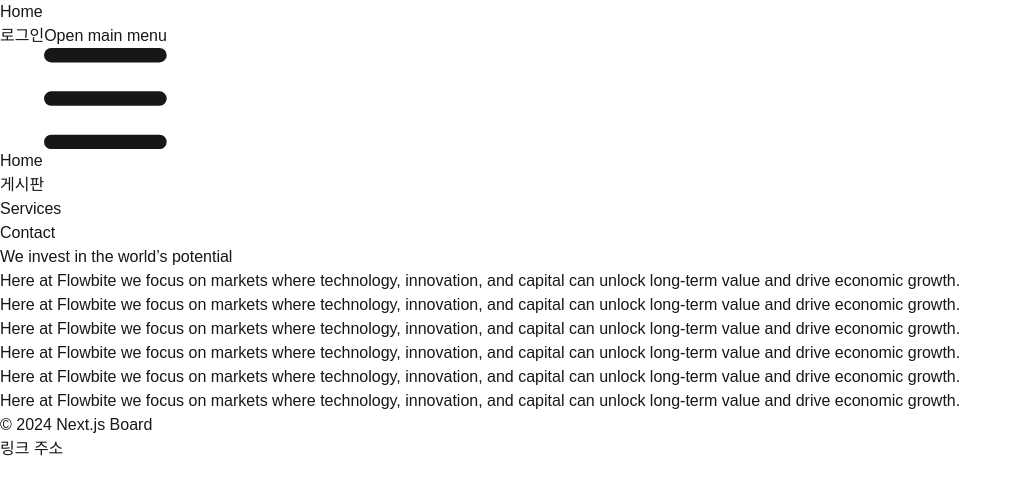
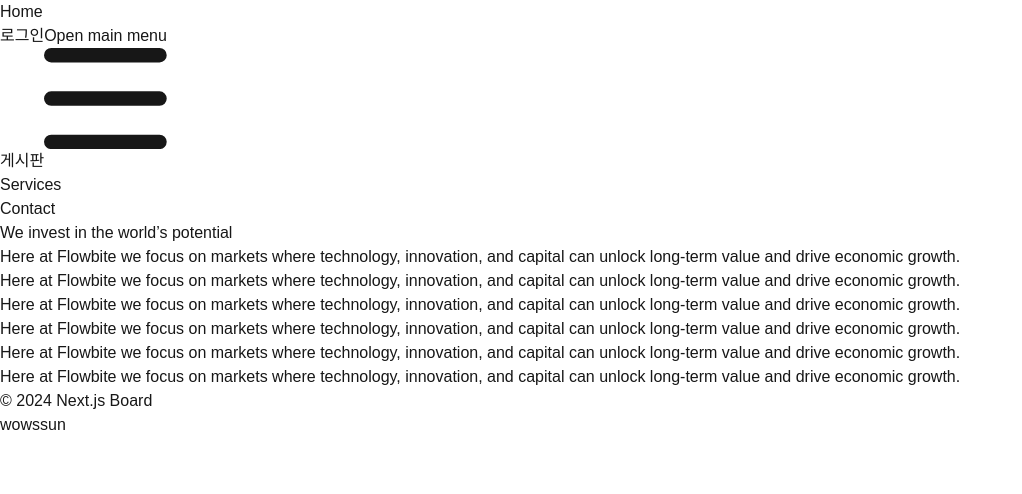
Before and after one commit to wowssun/next-board, a Next.js app: page / in a window 1280 px wide. Shown: the top 494 px of the page, without its empty margins (0-1022 px from the left). Built offline with nearby package versions, Linux system fonts and the light colour scheme; a web font is replaced by a local one.

Commit message:
⚡️ Improve peformance

```diff
--- a/package.json
+++ b/package.json
@@ -15,7 +15,8 @@
     "react": "^18",
     "react-dom": "^18",
     "react-markdown": "^9.0.1",
-    "react-router-dom": "^6.27.0"
+    "react-router-dom": "^6.27.0",
+    "sweetalert2": "^11.14.3"
   },
   "devDependencies": {
     "@types/node": "22.7.5",
--- a/src/app/board/edit/[id]/page.js
+++ b/src/app/board/edit/[id]/page.js
@@ -45,7 +45,7 @@ export default async function Page({ params, searchParams }) {
                             <label htmlFor="content" className="block mb-2 text-sm font-medium text-gray-900 dark:text-gray-400">본문</label>
                             <textarea id="content"
                             name="content"
-                            rows="6"
+                            rows={6}
                             defaultValue={post.content}
                             className="block p-2.5 w-full text-sm text-gray-900 bg-gray-50 rounded-lg shadow-sm border border-gray-300 focus:ring-primary-500 focus:border-primary-500 dark:bg-gray-700 dark:border-gray-600 dark:placeholder-gray-400 dark:text-white dark:focus:ring-primary-500 dark:focus:border-primary-500" ></textarea>
                         </div>
--- a/src/app/board/write/page.js
+++ b/src/app/board/write/page.tsx
@@ -21,7 +21,7 @@ export default function Page() {
                         </div>
                         <div className="sm:col-span-2">
                             <label htmlFor="content" className="block mb-2 text-sm font-medium text-gray-900 dark:text-gray-400">본문</label>
-                            <textarea id="content" name="content" rows="6" className="block p-2.5 w-full text-sm text-gray-900 bg-gray-50 rounded-lg shadow-sm border border-gray-300 focus:ring-primary-500 focus:border-primary-500 dark:bg-gray-700 dark:border-gray-600 dark:placeholder-gray-400 dark:text-white dark:focus:ring-primary-500 dark:focus:border-primary-500" placeholder="본문을 작성하세요"></textarea>
+                            <textarea id="content" name="content" rows={6} className="block p-2.5 w-full text-sm text-gray-900 bg-gray-50 rounded-lg shadow-sm border border-gray-300 focus:ring-primary-500 focus:border-primary-500 dark:bg-gray-700 dark:border-gray-600 dark:placeholder-gray-400 dark:text-white dark:focus:ring-primary-500 dark:focus:border-primary-500" placeholder="본문을 작성하세요"></textarea>
                         </div>
                         <div className="flex justify-center">
                             <Link href={'/board?page=1'} className="mr-5 py-3 px-5 text-sm font-medium text-center text-white rounded-lg  bg-blue-700 hover:bg-blue-800 sm:w-fit hover:bg-primary-800 focus:ring-4 focus:outline-none focus:ring-primary-300 dark:bg-primary-600 dark:hover:bg-primary-700 dark:focus:ring-primary-800">목록으로</Link>
--- a/src/components/Footer.js
+++ b/src/components/Footer.tsx
@@ -11,7 +11,7 @@ export function Footer() {
           </p>
             <ul className="flex gap-4">
                 <li>
-                    <a>링크 주소</a>
+                    <a>wowssun</a>
                 </li>
             </ul>
         </div>
--- a/src/components/Navbar.js
+++ b/src/components/Navbar.tsx
@@ -20,9 +20,7 @@ export function Navbar() {
         </div>
         <div className="items-center justify-between hidden w-full md:flex md:w-auto md:order-1" id="navbar-sticky">
             <ul className="flex flex-col p-4 md:p-0 mt-4 font-medium border border-gray-100 rounded-lg bg-gray-50 md:space-x-8 rtl:space-x-reverse md:flex-row md:mt-0 md:border-0 md:bg-white dark:bg-gray-800 md:dark:bg-gray-900 dark:border-gray-700">
-            <li>
-                <Link href="/" className="block py-2 px-3 text-white bg-blue-700 rounded md:bg-transparent md:text-blue-700 md:p-0 md:dark:text-blue-500" aria-current="page">Home</Link>
-            </li>
+
             <li>
                 <Link href="/board" className="block py-2 px-3 text-gray-900 rounded hover:bg-gray-100 md:hover:bg-transparent md:hover:text-blue-700 md:p-0 md:dark:hover:text-blue-500 dark:text-white dark:hover:bg-gray-700 dark:hover:text-white md:dark:hover:bg-transparent dark:border-gray-700">
                     게시판</Link>
--- a/tsconfig.json
+++ b/tsconfig.json
@@ -29,7 +29,7 @@
     ".next/types/**/*.ts",
     "**/*.ts",
     "**/*.tsx"
-, "src/components/Header.js"  ],
+, "src/components/Header.js", "src/app/board/write/page.tsx", "src/app/board/edit/[id]/page.js"  ],
   "exclude": [
     "node_modules"
   ]
```
Also changed, not shown: src/app/layout.tsx (renamed from src/app/layout.js), src/app/page.tsx (renamed from src/app/page.js), src/components/SectionHeader.tsx (renamed from src/components/SectionHeader.js), src/components/SectionMenu.tsx (renamed from src/components/SectionMenu.js), 2 other files (tests, documents, lock files or other folders).
